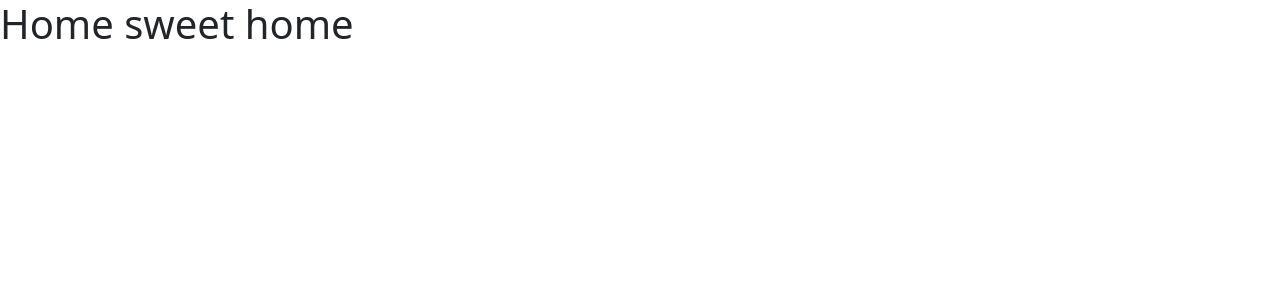
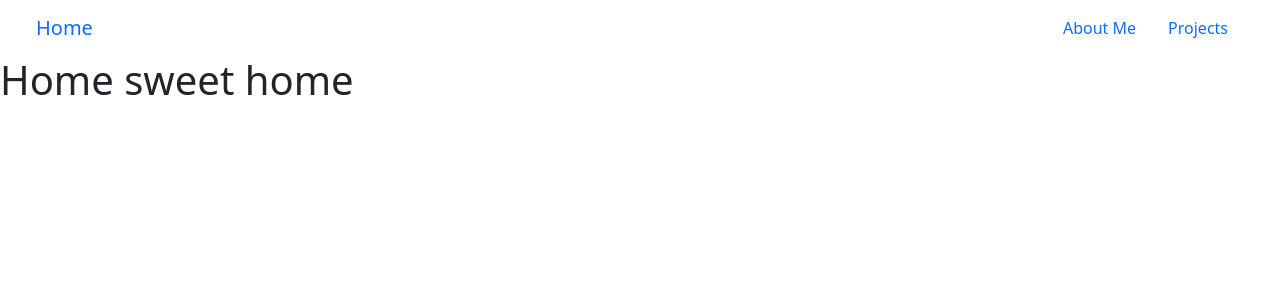
Before and after one commit to Retchut/personal-website, a React (Create React App) app: page / in a window 1280 px wide. Shown: the top 300 px of the page. Built offline with nearby package versions, Linux system fonts and the light colour scheme.

Commit message:
feat: add simple navbar

```diff
--- a/src/App.js
+++ b/src/App.js
@@ -4,15 +4,23 @@ import {
   Route,
 } from "react-router-dom";
 
+import Navbar from './Components/Navbar/Navbar.js';
 import Home from "./Pages/Home/Home.js";
+import About from "./Pages/About/About.js";
+import Projects from "./Pages/Projects/Projects.js";
 
 function App() {
   return (
+    <>
     <BrowserRouter>
+      <Navbar />
       <Routes>
-        <Route path ="/" element={<Home />} />
+        <Route path="/" element={<Home />} />
+        <Route path="/about" element={<About />}/>
+        <Route path="/projects" element={<Projects />}/>
       </Routes>
     </BrowserRouter>
+    </>
   );
 }
 
--- /dev/null
+++ b/src/Components/Navbar/Navbar.js
@@ -0,0 +1,25 @@
+import {Link} from 'react-router-dom';
+
+function Navbar(){
+    return (
+        <nav className="navbar navbar-expand-lg">
+            <div className="mx-4 container-fluid">
+                <Link to="/" className="navbar-brand">Home</Link>
+
+                <ul class="navbar-nav">
+                    <li class="nav-item mx-2">
+                        <Link to="/about" className="nav-link">About Me</Link>
+                    </li>
+                    <li class="nav-item mx-2">
+                        <Link to="/projects" className="nav-link">Projects</Link>
+                    </li>
+                    {/* <li class="menu-item link-button"> */}
+                        {/* <a href="../epochalypse/epochalypse.html">Epochalypse Countdown</a> */}
+                    {/* </li> */}
+                </ul>
+            </div>
+        </nav>
+    );
+}
+
+export default Navbar;
--- a/src/Pages/Home/Home.js
+++ b/src/Pages/Home/Home.js
@@ -1,5 +1,9 @@
-export default function Home(){
+function Home(){
     return (
-        <h1>Home sweet home</h1>
+        <>
+            <h1>Home sweet home</h1>
+        </>
     );
 }
+
+export default Home;
```
Also changed, not shown: src/Pages/About/About.js (added), src/Pages/Projects/Projects.js (added).
